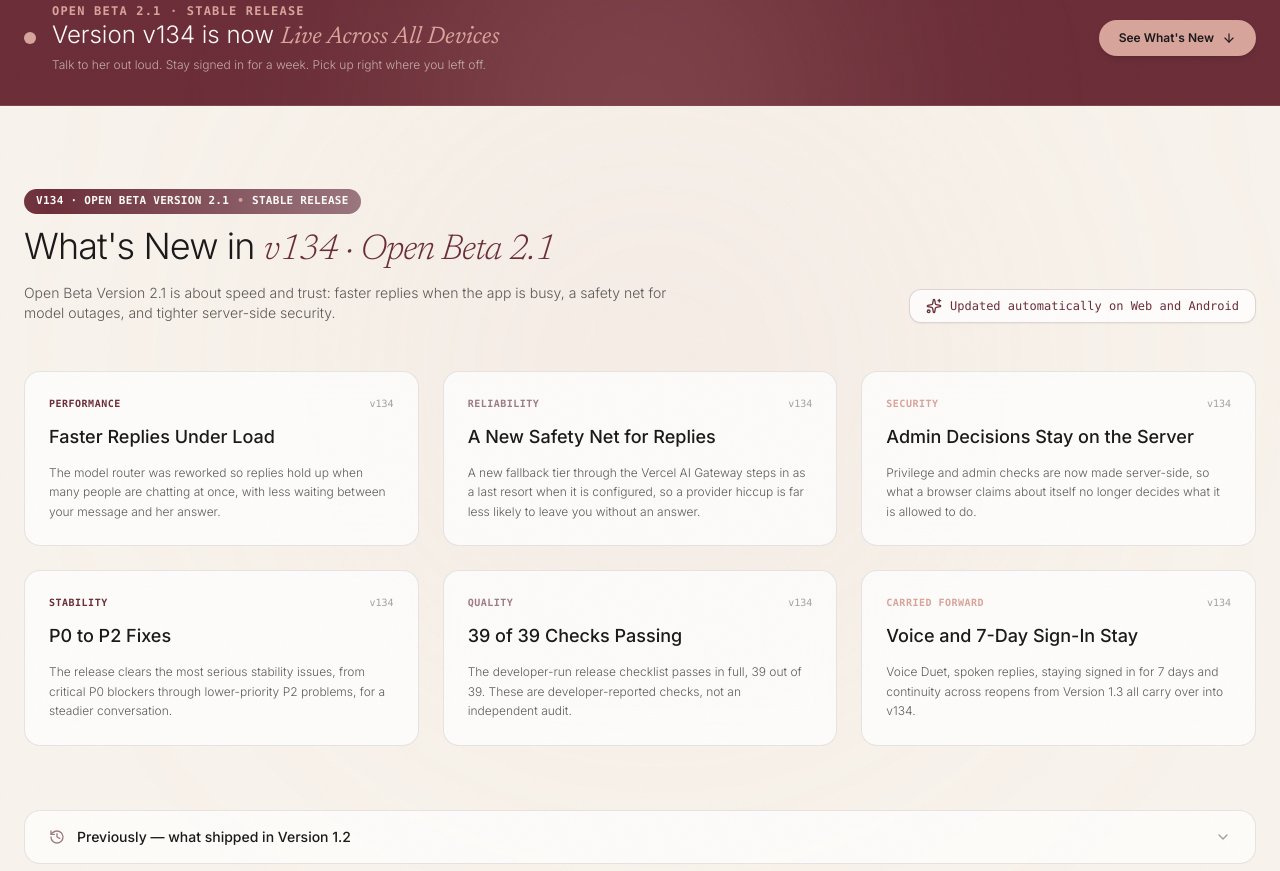
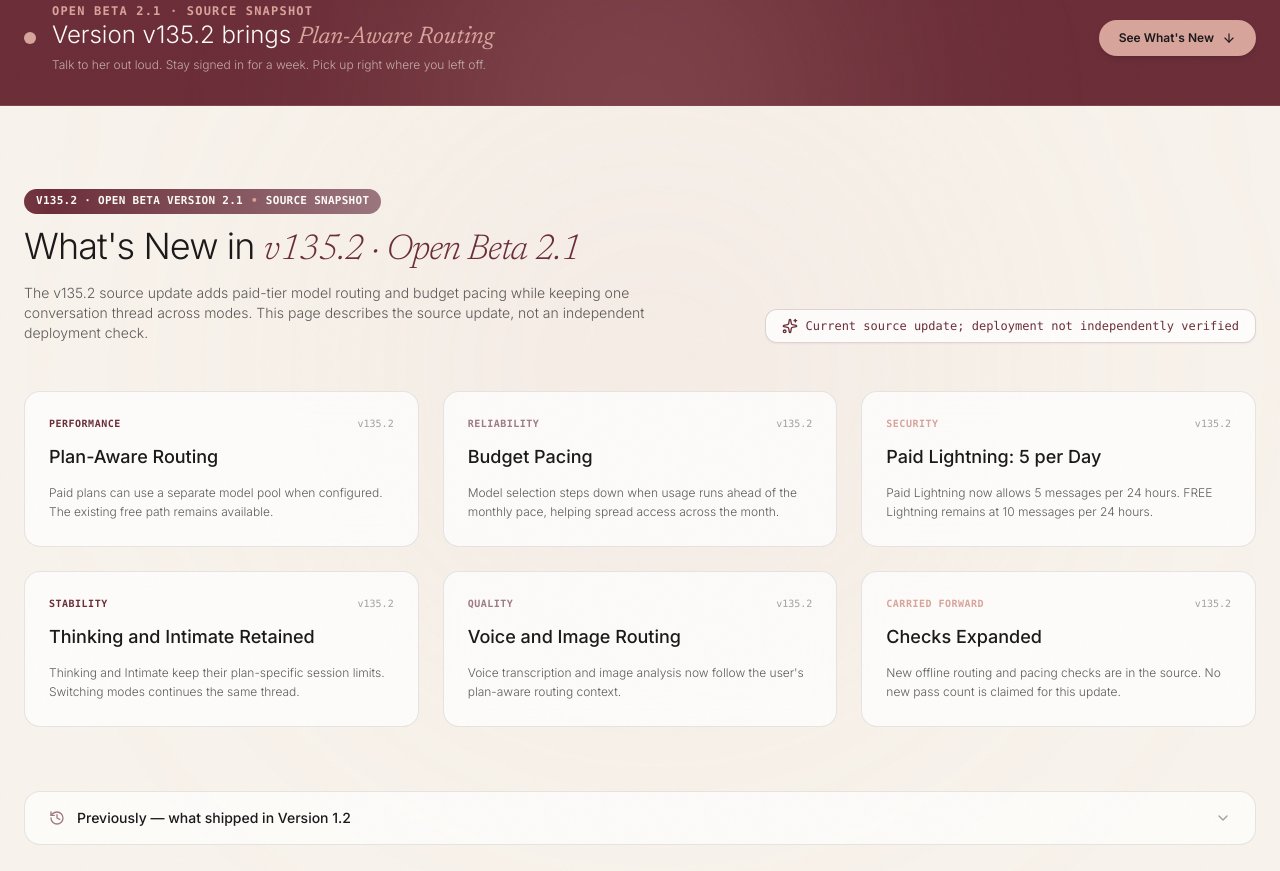
Before and after one commit to itsppm76/shayari-web, a plain HTML site: page index.html in a window 1280 px wide. Shown: the part 829-1700 px from the top of the page. Drawn offline with nearby package versions, Linux system fonts and the light colour scheme.

Commit message:
v135.2: sync index.html from current Apps Script
Current source snapshot. No deployment or live API test performed.

```diff
--- a/index.html
+++ b/index.html
@@ -368,7 +368,7 @@
 
         <!-- Mobile Navigation Drawer -->
         <div id="mobile-menu" class="hidden md:hidden bg-ivory border-b border-charcoal/10 px-6 py-6 space-y-4 text-sm font-medium">
-            <a href="#whats-new" class="block text-charcoal/80 py-1" onclick="toggleMenu()">What's New (v134)</a>
+            <a href="#whats-new" class="block text-charcoal/80 py-1" onclick="toggleMenu()">What's New (v135.2)</a>
             <a href="#why" class="block text-charcoal/80 py-1" onclick="toggleMenu()">Why Shayari</a>
             <a href="#memory" class="block text-charcoal/80 py-1" onclick="toggleMenu()">Memory Map</a>
             <a href="#growth" class="block text-charcoal/80 py-1" onclick="toggleMenu()">Personal Evolution</a>
@@ -407,7 +407,7 @@
                 <div class="flex flex-wrap items-center gap-3 reveal">
                     <a href="#version-live" class="inline-flex items-center space-x-2 px-3.5 py-1.5 rounded-full bg-burgundy/10 border border-burgundy/20 text-burgundy text-xs font-semibold hover:bg-burgundy hover:text-ivory transition-all group">
                         <span class="w-2 h-2 rounded-full bg-burgundy group-hover:bg-rose animate-pulse"></span>
-                        <span>v134 is Live!</span>
+                        <span>v135.2 Source Update</span>
                         <i data-lucide="arrow-right" class="w-3.5 h-3.5 ml-1 inline-block group-hover:translate-x-0.5 transition-transform"></i>
                     </a>
                     <div class="inline-flex items-center space-x-2 px-3.5 py-1.5 rounded-full bg-champagne border border-mauve/20 text-burgundy text-xs font-medium tracking-wider uppercase">
@@ -462,7 +462,7 @@
                 <!-- Floating live-version chip -->
                 <div class="float-bob absolute -top-4 -right-2 sm:right-4 z-20 version-pill text-ivory text-[10px] font-mono font-bold uppercase tracking-widest px-3.5 py-2 rounded-full shadow-lg flex items-center gap-2">
                     <span class="w-1.5 h-1.5 rounded-full bg-ivory breathe"></span>
-                    <span>v134 Shipping Now</span>
+                    <span>v135.2 Source Update</span>
                 </div>
                 <div class="relative w-full max-w-md aspect-[4/5] rounded-3xl overflow-hidden shadow-2xl border border-charcoal/10 group glow-rose">
                     <img src="https://res.cloudinary.com/dc1ghwwhg/image/upload/v1787414004/openart-image_1785644354951_222e2341_1785644356530_cef4a78c_exhbyd.jpg"
@@ -500,9 +500,9 @@
                     <span class="relative inline-flex rounded-full h-3 w-3 bg-rose"></span>
                 </span>
                 <div>
-                    <div class="text-xs font-mono font-bold uppercase tracking-widest text-rose">Open Beta 2.1 · Stable Release</div>
+                    <div class="text-xs font-mono font-bold uppercase tracking-widest text-rose">Open Beta 2.1 · Source Snapshot</div>
                     <h2 class="reveal text-xl sm:text-2xl font-light text-ivory">
-                        Version v134 is now <span class="font-serif-italic text-rose font-medium">Live Across All Devices</span>
+                        Version v135.2 brings <span class="font-serif-italic text-rose font-medium">Plan-Aware Routing</span>
                     </h2>
                     <p class="text-xs text-ivory/60 mt-1 font-light">
                         Talk to her out loud. Stay signed in for a week. Pick up right where you left off.
@@ -526,20 +526,20 @@
             <div class="flex flex-col md:flex-row md:items-end justify-between gap-6 reveal">
                 <div class="space-y-3">
                     <div class="inline-flex items-center space-x-2 px-3 py-1 rounded-full version-pill text-ivory text-[11px] font-mono font-bold tracking-wide uppercase">
-                        <span>v134 · Open Beta Version 2.1</span>
+                        <span>v135.2 · Open Beta Version 2.1</span>
                         <span class="text-rose">•</span>
-                        <span>Stable Release</span>
+                        <span>Source Snapshot</span>
                     </div>
                     <h2 class="reveal text-3xl sm:text-4xl font-light text-charcoal tracking-tight">
-                        What's New in <span class="font-serif-italic text-burgundy">v134 · Open Beta 2.1</span>
+                        What's New in <span class="font-serif-italic text-burgundy">v135.2 · Open Beta 2.1</span>
                     </h2>
                     <p class="text-sm text-charcoal/70 max-w-2xl font-light">
-                        Open Beta Version 2.1 is about speed and trust: faster replies when the app is busy, a safety net for model outages, and tighter server-side security.
+                        The v135.2 source update adds paid-tier model routing and budget pacing while keeping one conversation thread across modes. This page describes the source update, not an independent deployment check.
                     </p>
                 </div>
                 <div class="text-xs font-mono text-burgundy bg-white/80 px-4 py-2 rounded-xl border border-burgundy/20 shadow-sm self-start md:self-auto flex items-center space-x-2">
                     <i data-lucide="sparkles" class="w-4 h-4 text-burgundy"></i>
-                    <span>Updated automatically on Web and Android</span>
+                    <span>Current source update; deployment not independently verified</span>
                 </div>
             </div>
 
@@ -548,72 +548,60 @@
                 <div class="tilt-card glass-card-light p-6 rounded-2xl border border-charcoal/10 space-y-3 relative overflow-hidden group hover:border-burgundy/30 reveal">
                     <div class="flex items-center justify-between">
                         <span class="text-[10px] font-mono text-burgundy uppercase tracking-wider font-bold">Performance</span>
-                        <span class="text-[10px] font-mono text-charcoal/40">v134</span>
-                    </div>
-                    <h3 class="text-lg font-medium text-charcoal group-hover:text-burgundy transition-colors">Faster Replies Under Load</h3>
-                    <p class="text-xs text-charcoal/70 leading-relaxed font-light">
-                        The model router was reworked so replies hold up when many people are chatting at once, with less waiting between your message and her answer.
-                    </p>
+                        <span class="text-[10px] font-mono text-charcoal/40">v135.2</span>
+                    </div>
+                    <h3 class="text-lg font-medium text-charcoal group-hover:text-burgundy transition-colors">Plan-Aware Routing</h3>
+                    <p class="text-xs text-charcoal/70 leading-relaxed font-light">Paid plans can use a separate model pool when configured. The existing free path remains available.</p>
                 </div>
 
                 <!-- Update Card 2 -->
                 <div class="tilt-card glass-card-light p-6 rounded-2xl border border-charcoal/10 space-y-3 relative overflow-hidden group hover:border-burgundy/30 reveal reveal-delay-1">
                     <div class="flex items-center justify-between">
                         <span class="text-[10px] font-mono text-mauve uppercase tracking-wider font-bold">Reliability</span>
-                        <span class="text-[10px] font-mono text-charcoal/40">v134</span>
-                    </div>
-                    <h3 class="text-lg font-medium text-charcoal group-hover:text-burgundy transition-colors">A New Safety Net for Replies</h3>
-                    <p class="text-xs text-charcoal/70 leading-relaxed font-light">
-                        A new fallback tier through the Vercel AI Gateway steps in as a last resort when it is configured, so a provider hiccup is far less likely to leave you without an answer.
-                    </p>
+                        <span class="text-[10px] font-mono text-charcoal/40">v135.2</span>
+                    </div>
+                    <h3 class="text-lg font-medium text-charcoal group-hover:text-burgundy transition-colors">Budget Pacing</h3>
+                    <p class="text-xs text-charcoal/70 leading-relaxed font-light">Model selection steps down when usage runs ahead of the monthly pace, helping spread access across the month.</p>
                 </div>
 
                 <!-- Update Card 3 -->
                 <div class="tilt-card glass-card-light p-6 rounded-2xl border border-charcoal/10 space-y-3 relative overflow-hidden group hover:border-burgundy/30 reveal reveal-delay-2">
                     <div class="flex items-center justify-between">
                         <span class="text-[10px] font-mono text-rose uppercase tracking-wider font-bold">Security</span>
-                        <span class="text-[10px] font-mono text-charcoal/40">v134</span>
-                    </div>
-                    <h3 class="text-lg font-medium text-charcoal group-hover:text-burgundy transition-colors">Admin Decisions Stay on the Server</h3>
-                    <p class="text-xs text-charcoal/70 leading-relaxed font-light">
-                        Privilege and admin checks are now made server-side, so what a browser claims about itself no longer decides what it is allowed to do.
-                    </p>
+                        <span class="text-[10px] font-mono text-charcoal/40">v135.2</span>
+                    </div>
+                    <h3 class="text-lg font-medium text-charcoal group-hover:text-burgundy transition-colors">Paid Lightning: 5 per Day</h3>
+                    <p class="text-xs text-charcoal/70 leading-relaxed font-light">Paid Lightning now allows 5 messages per 24 hours. FREE Lightning remains at 10 messages per 24 hours.</p>
                 </div>
 
                 <!-- Update Card 4 -->
                 <div class="tilt-card glass-card-light p-6 rounded-2xl border border-charcoal/10 space-y-3 relative overflow-hidden group hover:border-burgundy/30 reveal reveal-delay-3">
                     <div class="flex items-center justify-between">
                         <span class="text-[10px] font-mono text-burgundy uppercase tracking-wider font-bold">Stability</span>
-                        <span class="text-[10px] font-mono text-charcoal/40">v134</span>
-                    </div>
-                    <h3 class="text-lg font-medium text-charcoal group-hover:text-burgundy transition-colors">P0 to P2 Fixes</h3>
-                    <p class="text-xs text-charcoal/70 leading-relaxed font-light">
-                        The release clears the most serious stability issues, from critical P0 blockers through lower-priority P2 problems, for a steadier conversation.
-                    </p>
+                        <span class="text-[10px] font-mono text-charcoal/40">v135.2</span>
+                    </div>
+                    <h3 class="text-lg font-medium text-charcoal group-hover:text-burgundy transition-colors">Thinking and Intimate Retained</h3>
+                    <p class="text-xs text-charcoal/70 leading-relaxed font-light">Thinking and Intimate keep their plan-specific session limits. Switching modes continues the same thread.</p>
                 </div>
 
                 <!-- Update Card 5 -->
                 <div class="tilt-card glass-card-light p-6 rounded-2xl border border-charcoal/10 space-y-3 relative overflow-hidden group hover:border-burgundy/30 reveal reveal-delay-4">
                     <div class="flex items-center justify-between">
                         <span class="text-[10px] font-mono text-mauve uppercase tracking-wider font-bold">Quality</span>
-                        <span class="text-[10px] font-mono text-charcoal/40">v134</span>
-                    </div>
-                    <h3 class="text-lg font-medium text-charcoal group-hover:text-burgundy transition-colors">39 of 39 Checks Passing</h3>
-                    <p class="text-xs text-charcoal/70 leading-relaxed font-light">
-                        The developer-run release checklist passes in full, 39 out of 39. These are developer-reported checks, not an independent audit.
-                    </p>
+                        <span class="text-[10px] font-mono text-charcoal/40">v135.2</span>
+                    </div>
+                    <h3 class="text-lg font-medium text-charcoal group-hover:text-burgundy transition-colors">Voice and Image Routing</h3>
+                    <p class="text-xs text-charcoal/70 leading-relaxed font-light">Voice transcription and image analysis now follow the user's plan-aware routing context.</p>
                 </div>
 
                 <!-- Update Card 6 -->
                 <div class="tilt-card glass-card-light p-6 rounded-2xl border border-charcoal/10 space-y-3 relative overflow-hidden group hover:border-burgundy/30 reveal reveal-delay-5">
                     <div class="flex items-center justify-between">
                         <span class="text-[10px] font-mono text-rose uppercase tracking-wider font-bold">Carried Forward</span>
-                        <span class="text-[10px] font-mono text-charcoal/40">v134</span>
-                    </div>
-                    <h3 class="text-lg font-medium text-charcoal group-hover:text-burgundy transition-colors">Voice and 7-Day Sign-In Stay</h3>
-                    <p class="text-xs text-charcoal/70 leading-relaxed font-light">
-                        Voice Duet, spoken replies, staying signed in for 7 days and continuity across reopens from Version 1.3 all carry over into v134.
-                    </p>
+                        <span class="text-[10px] font-mono text-charcoal/40">v135.2</span>
+                    </div>
+                    <h3 class="text-lg font-medium text-charcoal group-hover:text-burgundy transition-colors">Checks Expanded</h3>
+                    <p class="text-xs text-charcoal/70 leading-relaxed font-light">New offline routing and pacing checks are in the source. No new pass count is claimed for this update.</p>
                 </div>
             </div>
 
@@ -1378,7 +1366,7 @@
                 <div class="text-[11px] text-ivory/40">Your Companion from Far Land</div>
                 <div class="text-[10px] font-mono text-rose/70 mt-1 flex items-center gap-1.5">
                     <span class="w-1.5 h-1.5 rounded-full bg-rose breathe"></span>
-                    <span>v134 · Open Beta 2.1 Stable</span>
+                    <span>v135.2 · Source Update</span>
                 </div>
             </div>
 
@@ -1451,7 +1439,7 @@
 
         // Headlines shown in the live announcement bar.
         const TICKER_ITEMS = [
-            "v134 (Open Beta Version 2.1 Stable Release) is live across Web, Android & Desktop",
+            "v135.2 (Open Beta Version 2.1 Source Snapshot) is live across Web, Android & Desktop",
             "New — Voice Duet now works on every platform",
             "New — Stay signed in for 7 days, no repeat logins",
             "New — She answers out loud in her own voice",
```
